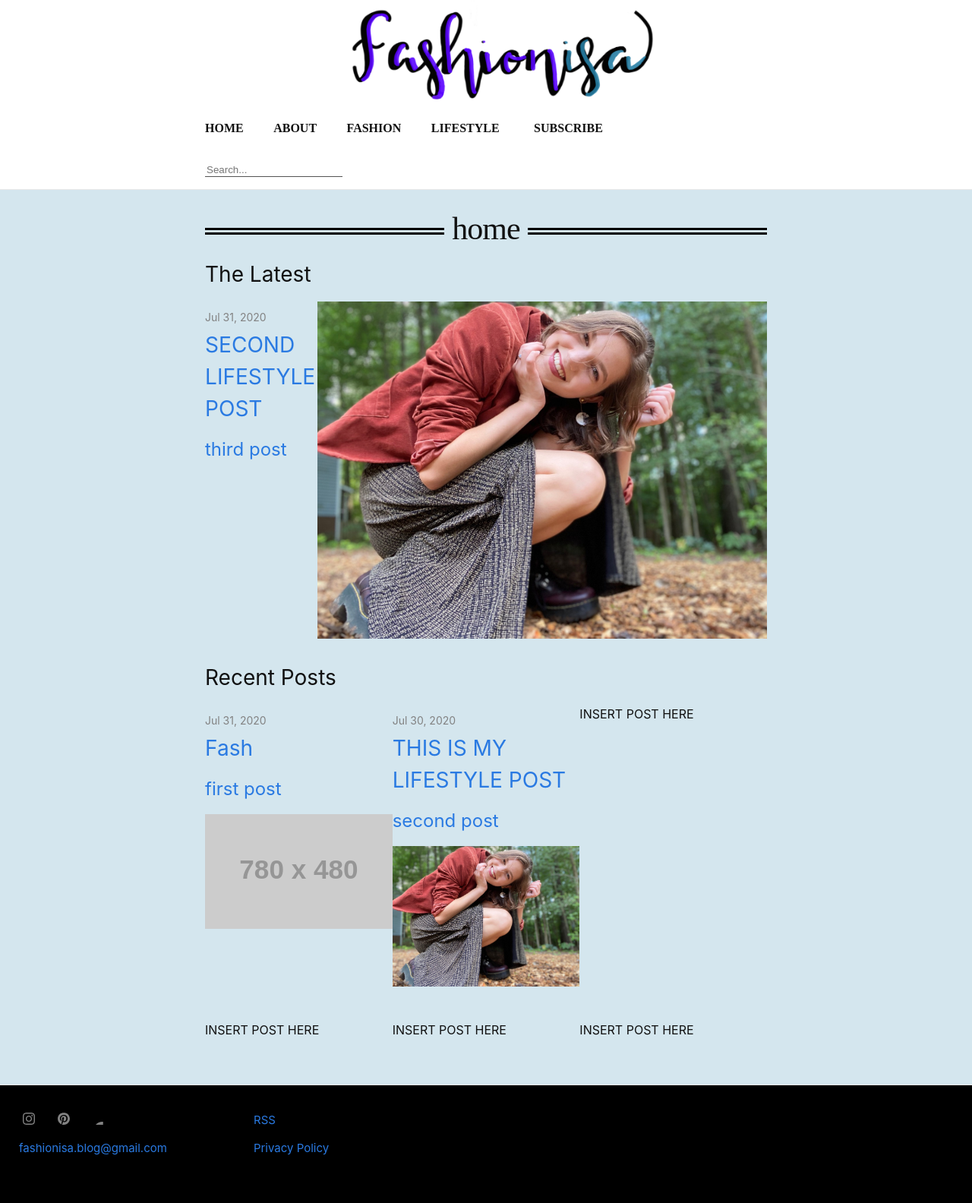
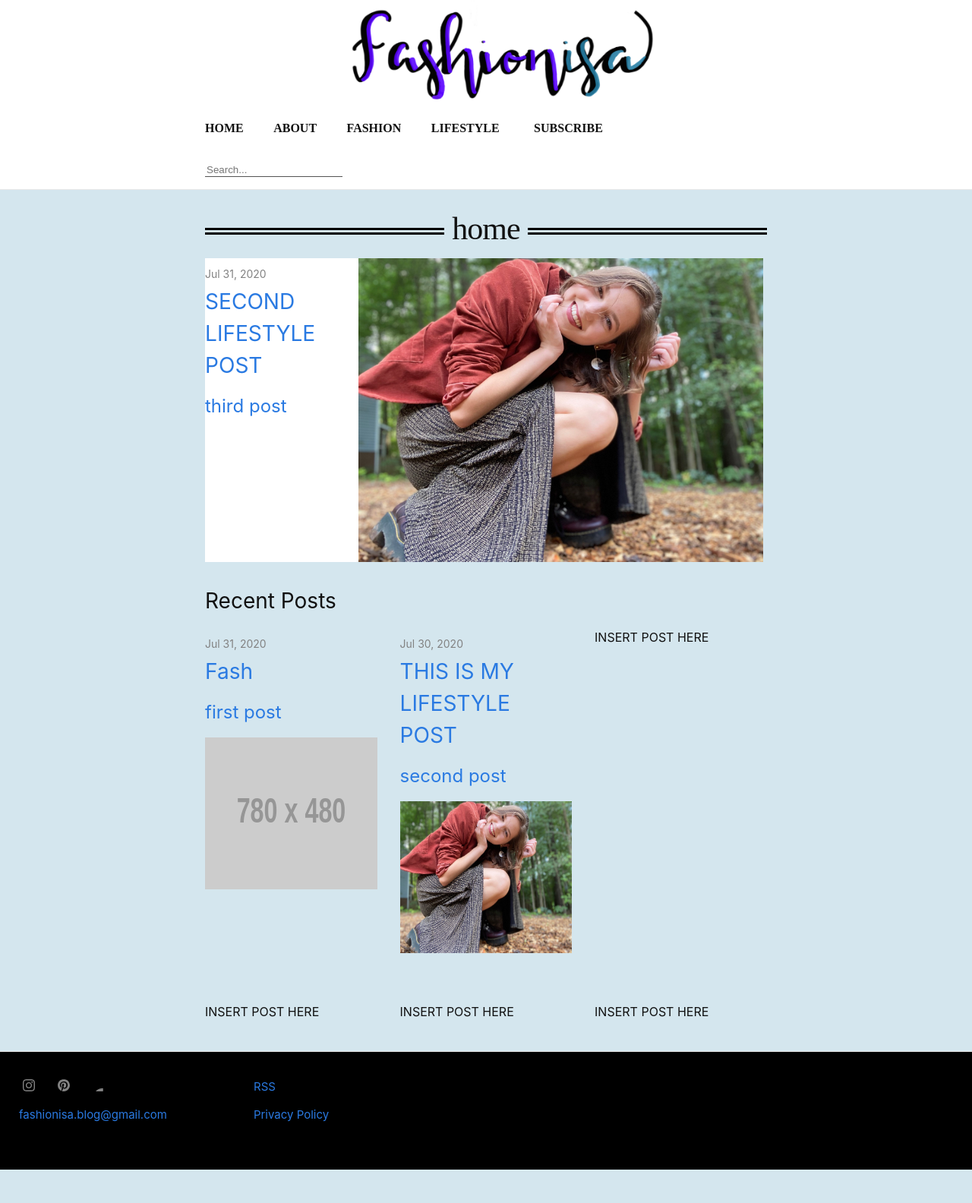
Before and after one commit to iwalte01/fashionisa-blog, a Jekyll site: the page built from index.md, in a window 1280 px wide. Shown: the whole page at 76% size. Built offline with Jekyll 4.4.1, drawn with Linux system fonts in a browser that asks for light colours; after the commit the page ends 1540 px from its top, so only the background shows below that.

Commit message:
fixed responsiveness of latest post

```diff
--- a/_layouts/home.html
+++ b/_layouts/home.html
@@ -10,7 +10,7 @@ layout: default
   {{ content }}
 
   {%- if site.posts.size > 0 -%}
-    <h2 class="post-list-heading">The Latest</h2><!--{{ page.list_title | default: "The Latest" }}-->
+    <!--{{ page.list_title | default: "The Latest" }}-->
     <div class="latest-post"> <!-- created a function to write the post list(s) -->
       {%- for post in site.posts limit: 1 -%}
       {% include make_postlist.html %}
--- a/_sass/minima/_layout.scss
+++ b/_sass/minima/_layout.scss
@@ -585,10 +585,22 @@ symbol path {
  */
 
 .home {
-  .thmb {
+  .latest-post .thmb {
     max-width: 100%;
-    height: auto;
+    height: 400px;
   }
+
+
+  .latest-post .post-link .post-info {
+    background-color: white;
+    height: 400px;
+  }
+
+  .post-list .thmb {
+    height: 200px;
+    max-width: 100%;
+  }
+
   .latest-post {
     list-style: none;
   }
@@ -596,6 +608,9 @@ symbol path {
     display: grid;
     grid-template-columns: 1fr 1fr 1fr;
     grid-template-rows: 1fr;
+    //added gaps between posts
+    grid-column-gap: 4%;
+    grid-row-gap: 4%;
   }
   @include media-query($on-palm) {
   //get rid of display lol
@@ -605,12 +620,22 @@ symbol path {
   }
   .latest-post .post-link { //only applies to the latest post
     display: grid;
-    grid-template-columns: 0.5fr 2fr;
+    grid-template-columns: 0.75fr 2fr;
   }
 
   @include media-query($on-palm) {
     .latest-post .post-link {
       display: inline;
+    }
+    .latest-post .post-link .post-info {
+      //responsive height
+      width: fill;
+      height: 150px;
+    }
+    .latest-post .post-link .thmb {
+      //responsive height
+      width: 100%;
+      height: auto;
     }
   }
 }
```
